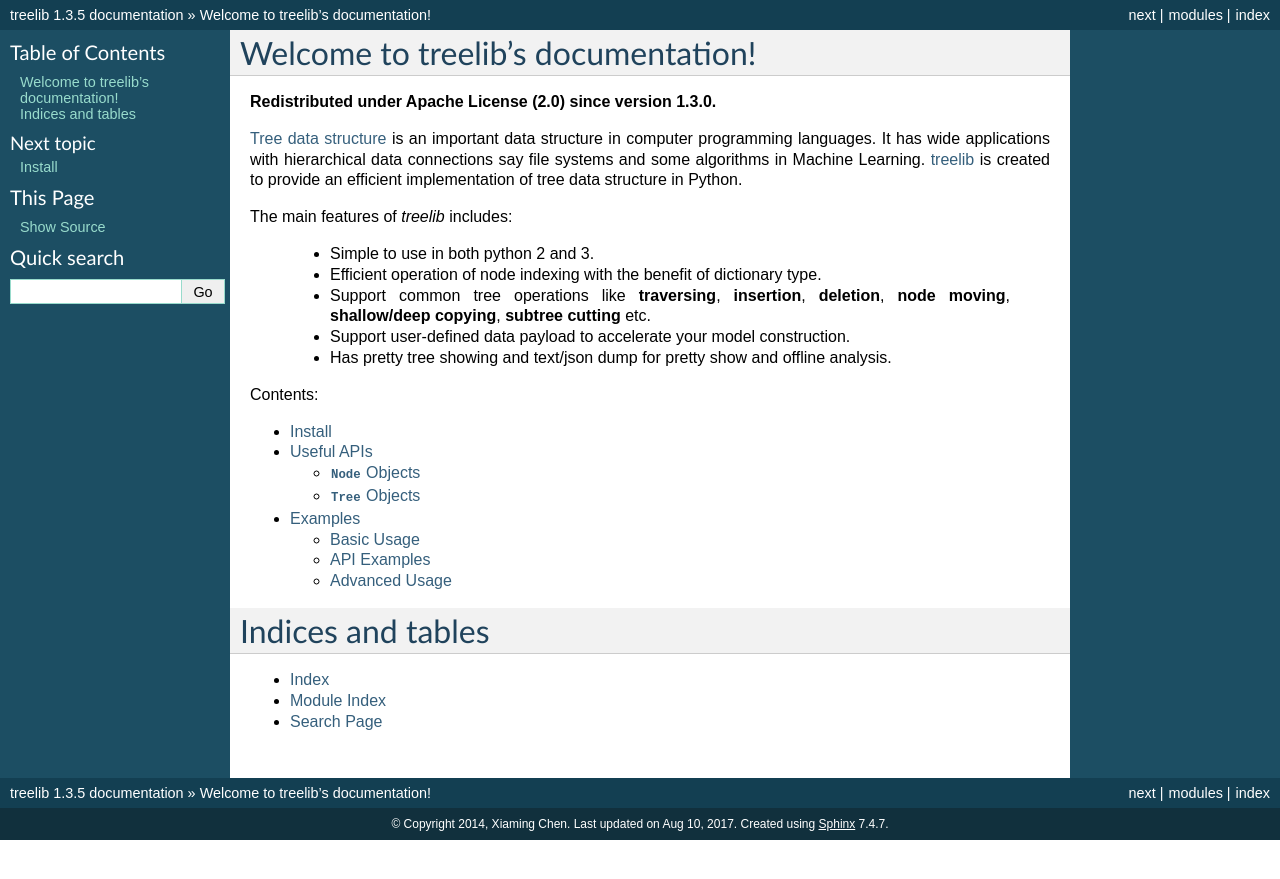
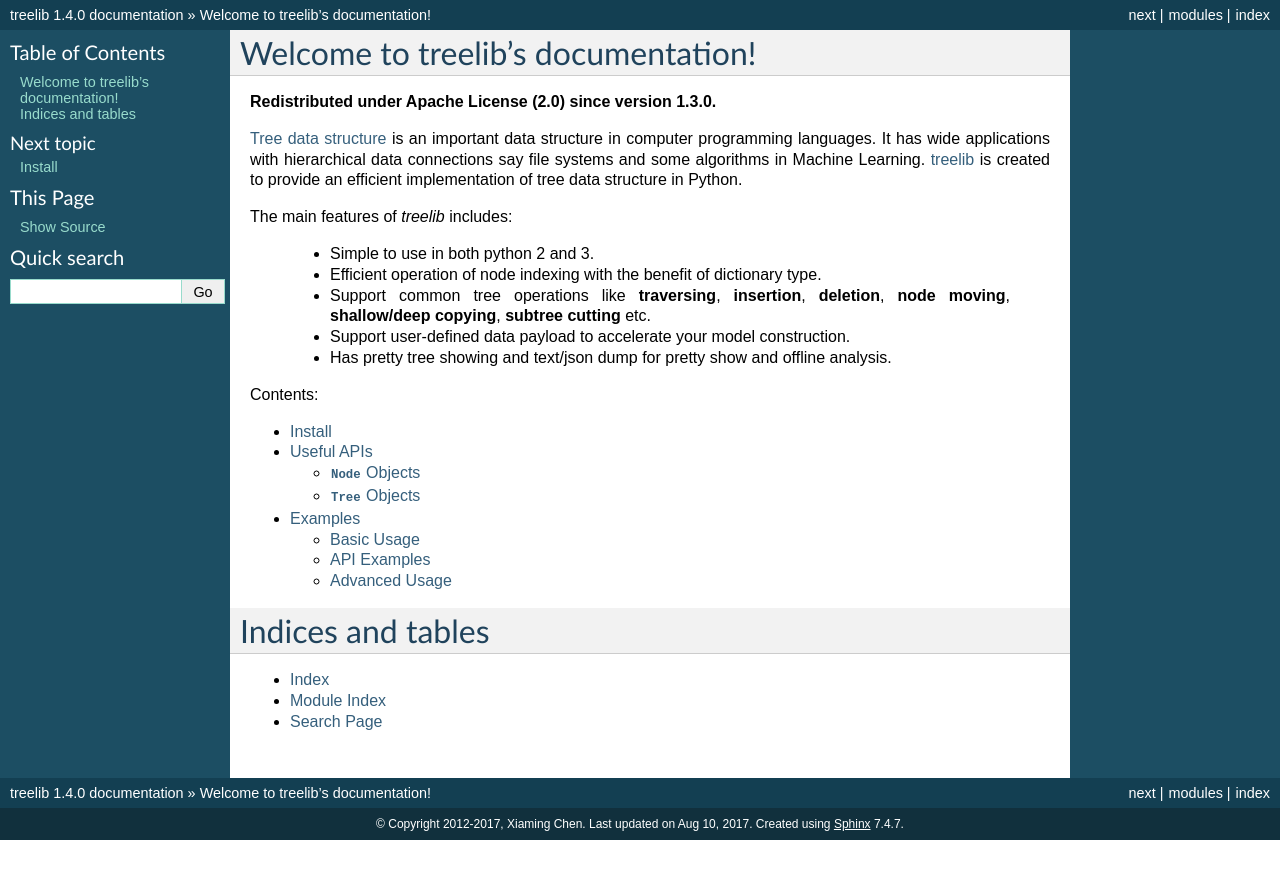
Before and after one commit to caesar0301/treelib, a Sphinx documentation site: the page built from docs/source/index.rst, in a window 1280 px wide. Shown: the top 879 px of the page. Built offline with Sphinx 7.4.7, drawn with Linux system fonts in a browser that asks for light colours.

Commit message:
Fix travis versions

```diff
--- a/docs/source/conf.py
+++ b/docs/source/conf.py
@@ -15,7 +15,7 @@
 import sys
 import os
 
-__version__ = "1.3.5"
+__version__ = "1.4.0"
 
 # If extensions (or modules to document with autodoc) are in another directory,
 # add these directories to sys.path here. If the directory is relative to the
@@ -50,7 +50,7 @@
 
 # General information about the project.
 project = u'treelib'
-copyright = u'2014, Xiaming Chen'
+copyright = u'2012-2017, Xiaming Chen'
 
 # The version info for the project you're documenting, acts as replacement for
 # |version| and |release|, also used in various other places throughout the
```
Also changed, not shown: .travis.yml.
